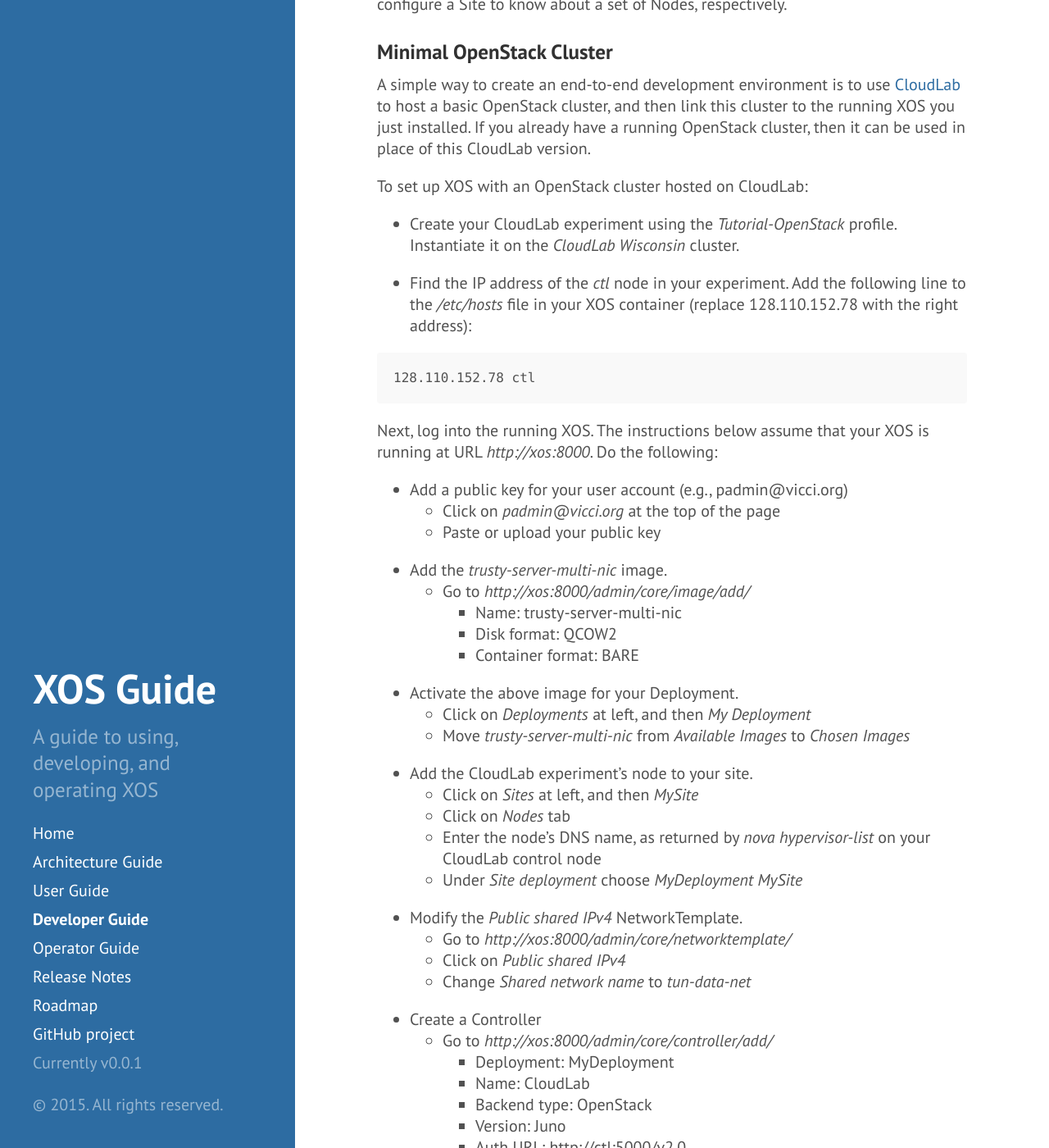
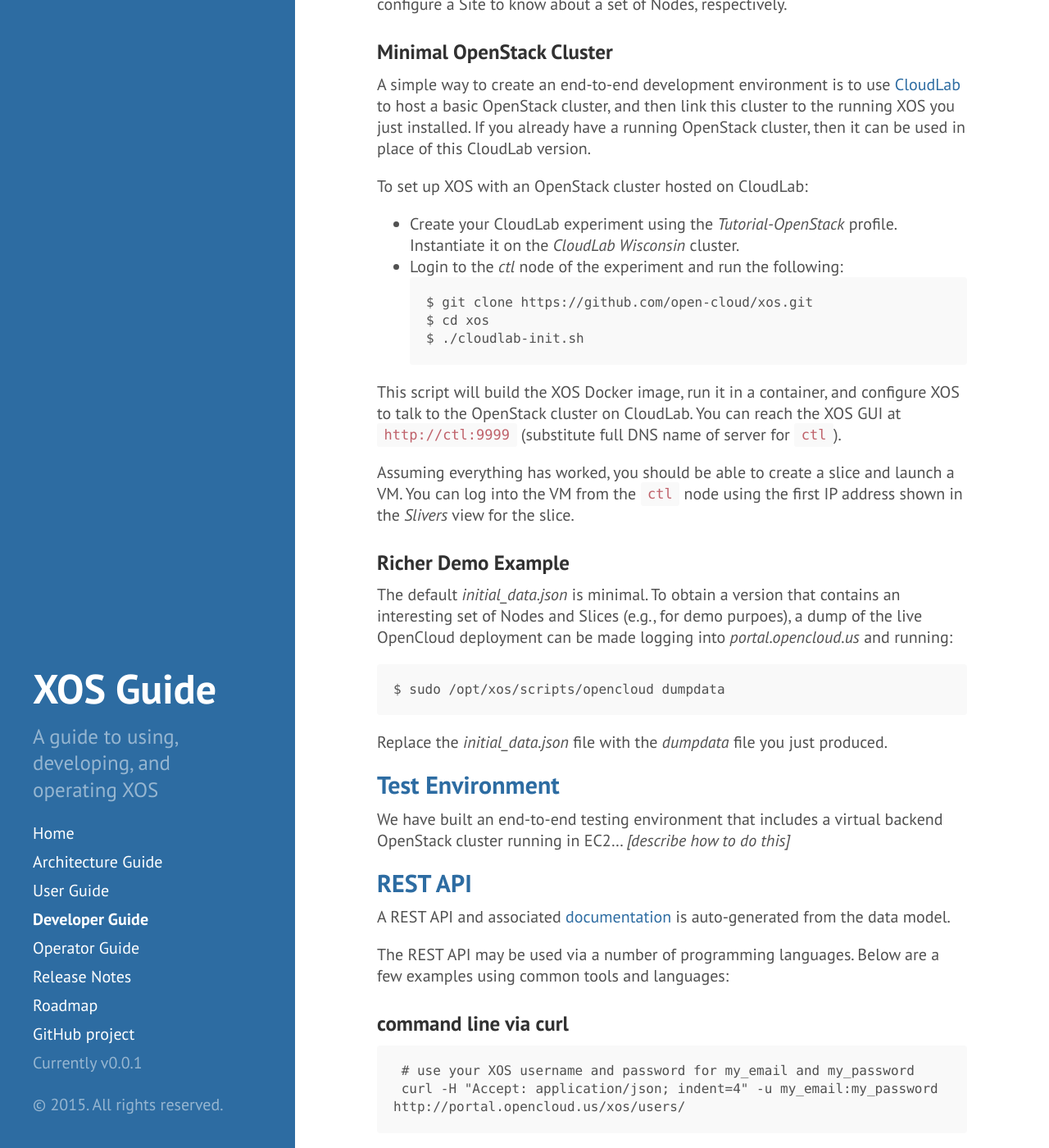
Before and after one commit to open-cloud/open-cloud.github.io.old, a Jekyll site: the page built from 2_developer.md, in a window 1280 px wide and 1400 px high, scrolled down 1116 px. Shown: the whole window at 82% size. Built offline with Jekyll 4.4.1, drawn with Linux system fonts in a browser that asks for light colours; Markdown is read by kramdown in place of the engine named in the settings; some of the changed text lies outside the part shown.

Commit message:
Update CloudLab section

````diff
--- a/2_developer.md
+++ b/2_developer.md
@@ -64,59 +64,22 @@
 
 To set up XOS with an OpenStack cluster hosted on CloudLab:
 
-* Create your CloudLab experiment using the *Tutorial-OpenStack* profile.
-  Instantiate it on the *CloudLab Wisconsin* cluster.
-
-* Find the IP address of the *ctl* node in your experiment. Add
-  the following line to the */etc/hosts* file in your XOS container
-  (replace 128.110.152.78 with the right address):
-
+* Create your CloudLab experiment using the *Tutorial-OpenStack* profile.  Instantiate it on the *CloudLab Wisconsin* cluster.
+* Login to the *ctl* node of the experiment and run the following:
 ```
-128.110.152.78 ctl
+$ git clone https://github.com/open-cloud/xos.git
+$ cd xos
+$ ./cloudlab-init.sh
 ```
 
-Next, log into the running XOS.  The instructions below assume that your XOS
-is running at URL *http://xos:8000*.  Do the following:
+This script will build the XOS Docker image, run it in a container,
+and configure XOS to talk to the OpenStack cluster on CloudLab.  You can
+reach the XOS GUI at `http://ctl:9999` (substitute full DNS name of server
+for `ctl`).
 
-* Add a public key for your user account (e.g., padmin@vicci.org)
-  * Click on *padmin@vicci.org* at the top of the page
-  * Paste or upload your public key
-
-* Add the *trusty-server-multi-nic* image.
-  * Go to *http://xos:8000/admin/core/image/add/*
-    * Name: trusty-server-multi-nic
-    * Disk format: QCOW2
-    * Container format: BARE
-
-* Activate the above image for your Deployment.
-  * Click on *Deployments* at left, and then *My Deployment*
-  * Move *trusty-server-multi-nic* from *Available Images* to *Chosen Images*
-
-* Add the CloudLab experiment's node to your site.
-  * Click on *Sites* at left, and then *MySite*
-  * Click on *Nodes* tab
-  * Enter the node's DNS name, as returned by *nova hypervisor-list* on your CloudLab control node
-  * Under *Site deployment* choose *MyDeployment MySite*
-
-* Modify the *Public shared IPv4* NetworkTemplate.
-  * Go to *http://xos:8000/admin/core/networktemplate/*
-  * Click on *Public shared IPv4*
-  * Change *Shared network name* to *tun-data-net*
-
-* Create a Controller
-  * Go to *http://xos:8000/admin/core/controller/add/*
-    * Deployment: MyDeployment
-    * Name: CloudLab
-    * Backend type: OpenStack
-    * Version: Juno
-    * Auth URL: http://ctl:5000/v2.0
-    * Admin user: admin
-    * Admin tenant: admin
-    * Admin password: \<CloudLab admin password\>
-
-After a while you should start seeing the red error circles on the XOS
-pages turn into green checks.  You can then use XOS to create a new slice,
-and then launch a VM for that slice in the OpenStack running on CloudLab.
+Assuming everything has worked, you should be able to create a slice and
+launch a VM.  You can log into the VM from the `ctl` node using the first IP
+address shown in the *Slivers* view for the slice.
 
 ###Richer Demo Example
 
````
